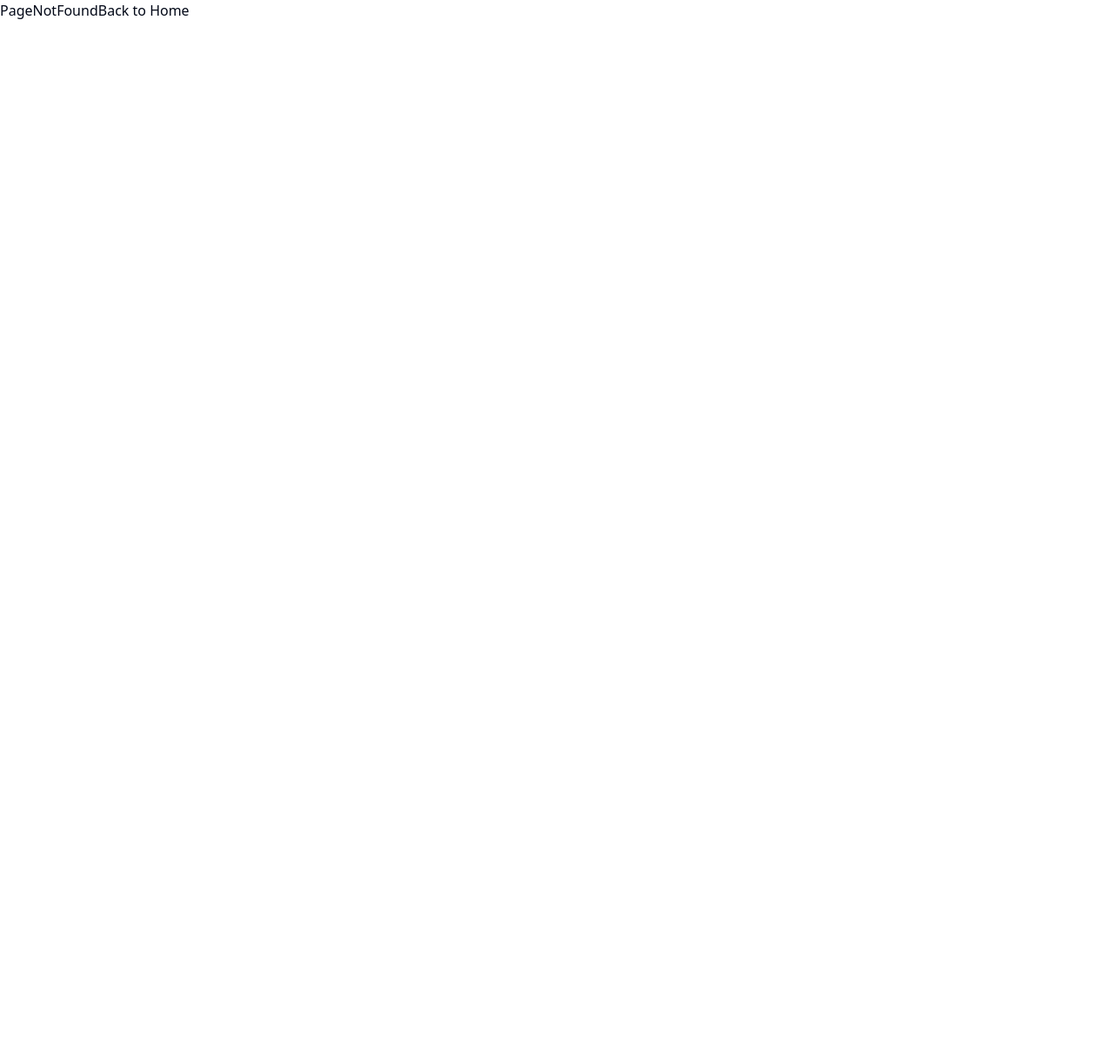
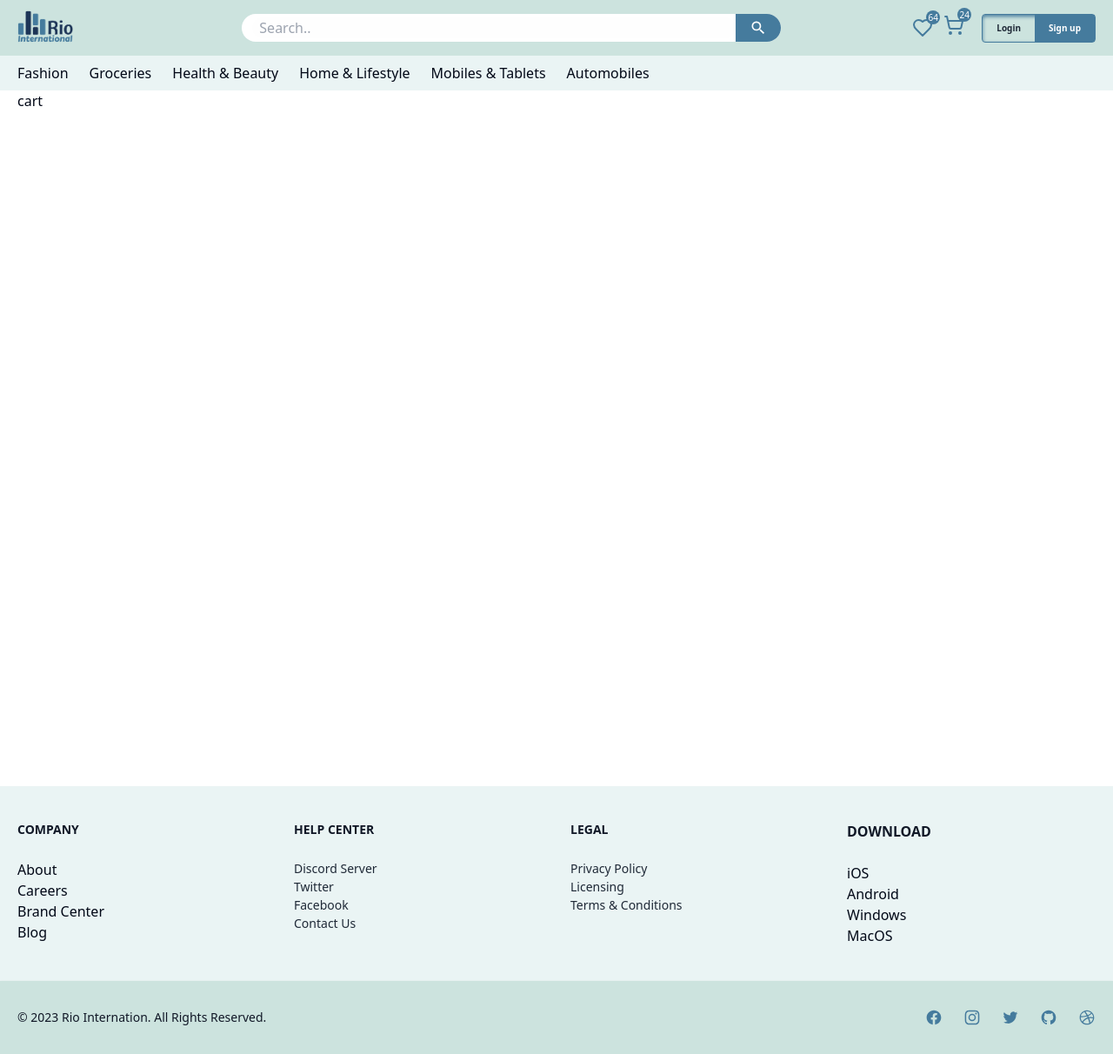
Before and after one commit to adilrion/rio-international, a React (Vite) app: page /cart in a window 1280 px wide. Shown: the whole page at 87% size. Before the commit the page ends 800 px from the top, so only its background shows below. Built offline with nearby package versions, Linux system fonts and the light colour scheme.

Commit message:
added login, sign up and cart page

```diff
--- /dev/null
+++ b/src/components/auth/Login.tsx
@@ -0,0 +1,14 @@
+import { Layout } from "@/layout/Layout";
+
+const Login = () => {
+    return (
+        <Layout>
+            <div>
+                <h1>heelo</h1>
+
+          </div>
+        </Layout>
+    );
+};
+
+export default Login;
--- /dev/null
+++ b/src/components/auth/SignUp.tsx
@@ -0,0 +1,15 @@
+import { Layout } from "@/layout/Layout"
+
+const SignUp = () => {
+  return (
+      <Layout>
+
+
+          <div>
+              SignUp page
+          </div>
+    </Layout>
+  )
+}
+
+export default SignUp
--- a/src/components/cart/Cart.tsx
+++ b/src/components/cart/Cart.tsx
@@ -1,5 +1,7 @@
+import { Layout } from "@/layout/Layout"
+
 export const Cart = () => {
   return (
-    <div>cart</div>
+    <Layout>cart</Layout>
   )
 }
--- a/src/components/footer/Footer.tsx
+++ b/src/components/footer/Footer.tsx
@@ -1,7 +1,7 @@
 export const Footer = () => {
     return (
         <footer className="">
-            <div className="mx-auto bg-[#eaf4f4]  lg:px-8 p-2 md:px-4">
+            <div className="mx-auto bg-[#eaf4f4] md:px-5 p-2">
                 <div className="grid grid-cols-2 gap-8  max-w-screen-xl mx-auto py-6 lg:py-8 md:grid-cols-4 screenSize">
                     <div>
                         <h2 className="mb-6 text-sm font-semibold text-gray-900 uppercase ">
@@ -108,10 +108,10 @@ export const Footer = () => {
                     </div>
                 </div>
             </div>
-            <div className=" bg-[#cce3de] shadow    lg:px-8 p-2 md:px-4">
+            <div className=" bg-[#cce3de] shadow md:px-5  p-2">
                 <div className=" py-6 screenSize max-w-screen-xl mx-auto md:flex md:items-center md:justify-between">
                     <span className="text-sm text-gray-900  sm:text-center">
-                        © 2023 <a href="https://flowbite.com/">Flowbite™</a>.
+                        © 2023 <a href="https://flowbite.com/">Rio Internation</a>.
                         All Rights Reserved.
                     </span>
                     <div className="flex mt-4 space-x-6 sm:justify-center md:mt-0">
--- a/src/components/navbar/TopNavbar.tsx
+++ b/src/components/navbar/TopNavbar.tsx
@@ -10,6 +10,7 @@ import { Link } from "react-router-dom";
 import SearchInput from "../searchBar/SearchBar";
 import { assets } from "../../assets";
 import { Sheet, SheetContent, SheetTrigger } from "../ui/sheet";
+import { Heart, ShoppingCart } from "lucide-react";
 
 const navItem = [
     { title: "Fashion", href: "/fashion" },
@@ -28,7 +29,7 @@ export const TopNavBar = () => {
     }
     return (
         <nav className="bg-[#CCE3DE] w-full mx-auto">
-            <div className="max-w-screen-xl mx-auto  p-2">
+            <div className="max-w-screen-xl mx-auto  p-2 md:px-5">
                 <div className="flex flex-col items-center justify-between screenSize border-b md:border-none border-[#CCE3DE]">
                     <div className="w-full flex justify-between items-center">
                         <a href="/" className="basis-1/6 text-gray-800">
@@ -39,7 +40,7 @@ export const TopNavBar = () => {
                             />
                         </a>
                         {/* search Form */}
-                        <div className="hidden md:block w-full">
+                        <div className="basis-2/4 hidden md:block w-full">
                             <SearchInput></SearchInput>
                         </div>
 
@@ -48,7 +49,7 @@ export const TopNavBar = () => {
                                 <Sheet>
                                     <SheetTrigger>
                                         <span className="relative">
-                                            <MdOutlineFavoriteBorder className="text-[25px] md:text-[30px] text-[#457B9D] " />
+                                            <Heart className="text-[25px] md:text-[30px] text-[#457B9D] " />
                                             <span className="absolute top-[0px] right-[0px] translate-x-[50%] translate-y-[-50%] text-[6px] md:text-[10px] md:p-2 bg-[#457B9D] text-white rounded-full w-3 md:w-4 h-3 md:h-4  inline-flex justify-center items-center">
                                                 64
                                             </span>
@@ -59,20 +60,27 @@ export const TopNavBar = () => {
                                     </SheetContent>
                                 </Sheet>
 
+                                <Link to='/cart'>
                                     <button className="relative">
-                                    <MdOutlineShoppingCart className="text-[25px] md:text-[30px] text-[#457B9D] " />
+                                        <ShoppingCart className="text-[25px] md:text-[30px] text-[#457B9D] " />
+
                                         <span className="absolute top-[0px] right-[0px] translate-x-[50%] translate-y-[-50%] text-[6px] md:text-[10px] md:p-2 bg-[#457B9D] text-white rounded-full w-3 md:w-4 h-3 md:h-4  inline-flex justify-center items-center">
                                             24
                                         </span>
                                     </button>
+                                </Link>
 
-                                <div className="capitalize w-fit h-fit shadow-inner border border-[#457B9D] text-[10px] font-semibold rounded">
+                                <div className="capitalize ml-2 w-fit h-fit shadow-inner shadow-[#457B9D] border border-[#457B9D] text-[10px] font-semibold rounded">
+                                    <Link to="/login">
                                         <button className=" px-3 md:px-4 py-1 md:py-2  text-gray-800">
                                             Login
                                         </button>
+                                    </Link>
+                                    <Link to="/sign-up">
                                         <button className="bg-[#457B9D] text-white first-line:px-3 md:px-4 py-1 md:py-2">
                                             Sign up
                                         </button>
+                                    </Link>
                                 </div>
                             </div>
                         </div>
@@ -82,7 +90,7 @@ export const TopNavBar = () => {
 
             {/* for large device */}
             <div className=" bg-[#EAF4F4] hidden md:block">
-                <div className="max-w-screen-xl p-2 flex mx-auto">
+                <div className="max-w-screen-xl p-2 md:px-5 flex mx-auto">
                     {navItem.map((data, index) => {
                         return (
                             <Link
--- a/src/layout/Layout.tsx
+++ b/src/layout/Layout.tsx
@@ -8,7 +8,7 @@ export const Layout = ({ children }:{children: ReactNode}) => {
         <>
             <TopNavBar />
 
-            <div className="min-h-screen max-w-screen-xl mx-auto">
+            <div className="min-h-screen max-w-screen-xl mx-auto md:px-5 px-2">
                 {children}
             </div>
 
--- a/src/main.tsx
+++ b/src/main.tsx
@@ -2,7 +2,7 @@ import React from 'react'
 import ReactDOM from 'react-dom/client'
 import { RouterProvider } from 'react-router-dom'
 import './index.css'
-import { router } from './routes/index.tsx'
+import { router } from './routes/routes.tsx'
 
 ReactDOM.createRoot(document.getElementById("root")!).render(
     <React.StrictMode>
```
Also changed, not shown: src/routes/index.tsx (deleted, +0 -15 lines), src/routes/routes.tsx (added, +35 -0 lines). Lines whose indentation alone changed are shown as unchanged.
